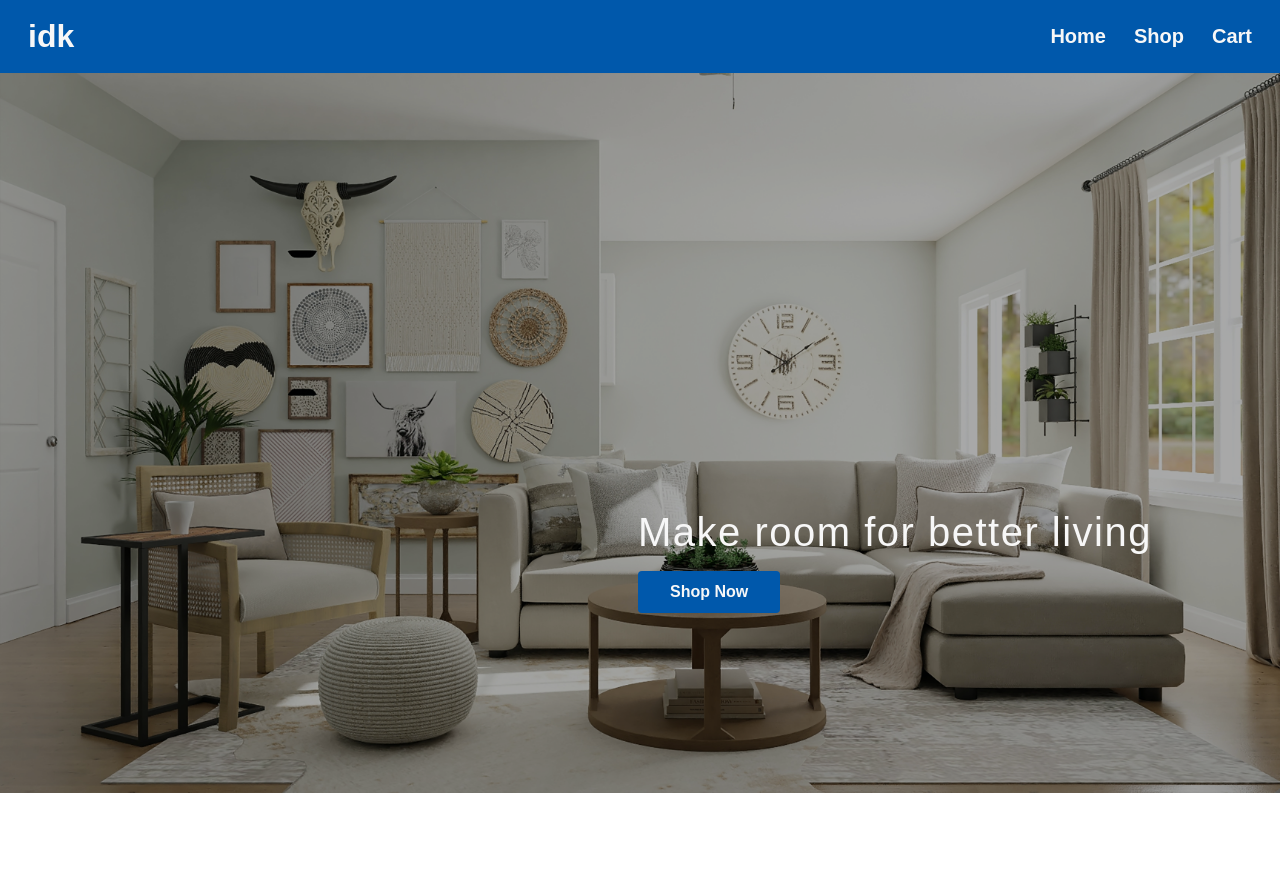
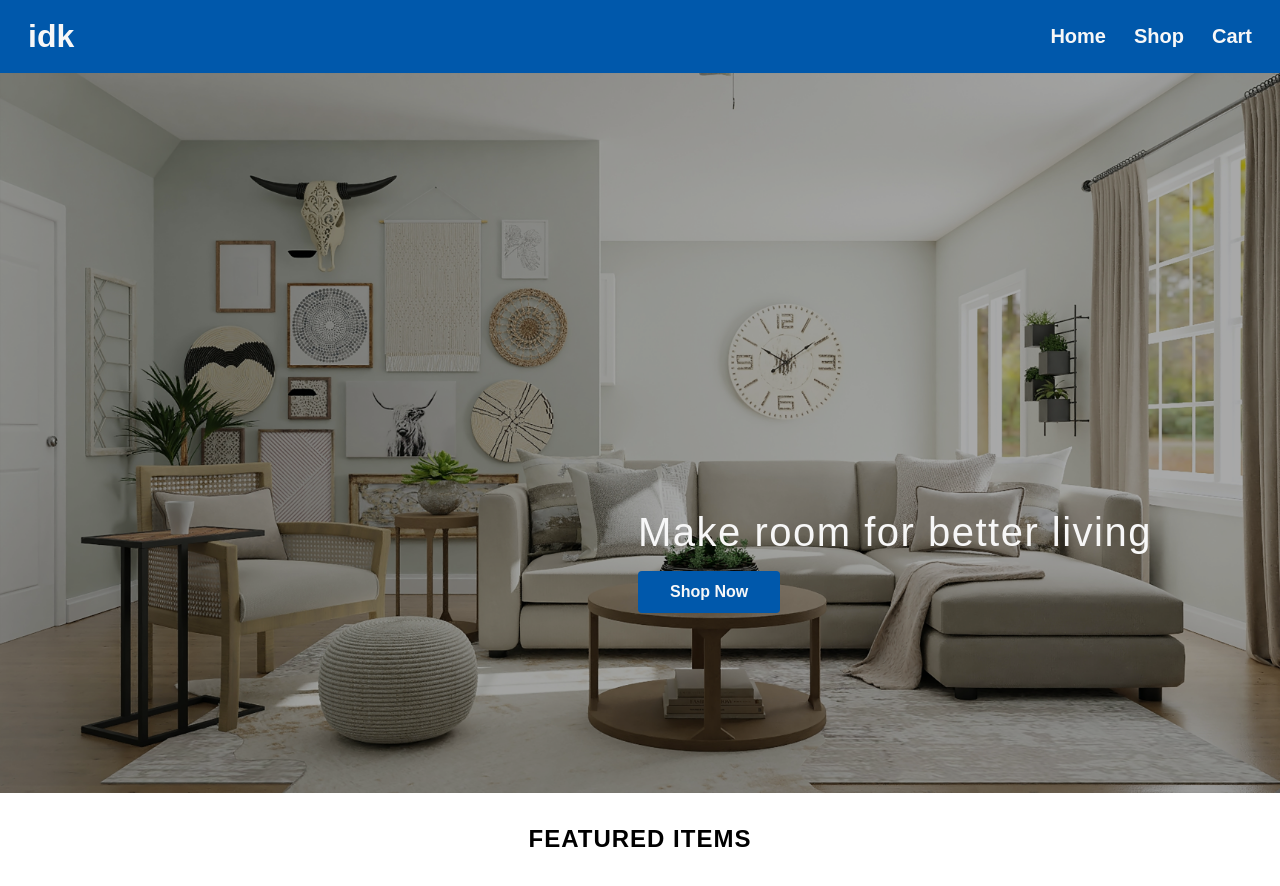
Before and after one commit to Sharkri/shopping-cart, a React (Create React App) app: page / in a window 1280 px wide. Shown: the top 886 px of the page. Built offline with nearby package versions, Linux system fonts and the light colour scheme.

Commit message:
Add bottom section (not finished)

```diff
--- a/src/components/Home.js
+++ b/src/components/Home.js
@@ -18,6 +18,11 @@ function Home() {
           </Link>
         </div>
       </section>
+
+      <section className="bottom-section">
+        <h1 className="bottom-section-heading">Featured Items</h1>
+        {/* Add featured products in here */}
+      </section>
     </div>
   );
 }
--- a/src/styles/Home.css
+++ b/src/styles/Home.css
@@ -48,3 +48,14 @@
   letter-spacing: 1.5px;
   font-size: 2.5rem;
 }
+
+.bottom-section {
+  margin-top: 2rem;
+  display: flex;
+  justify-content: center;
+}
+
+.bottom-section-heading {
+  text-transform: uppercase;
+  letter-spacing: 1px;
+}
```
